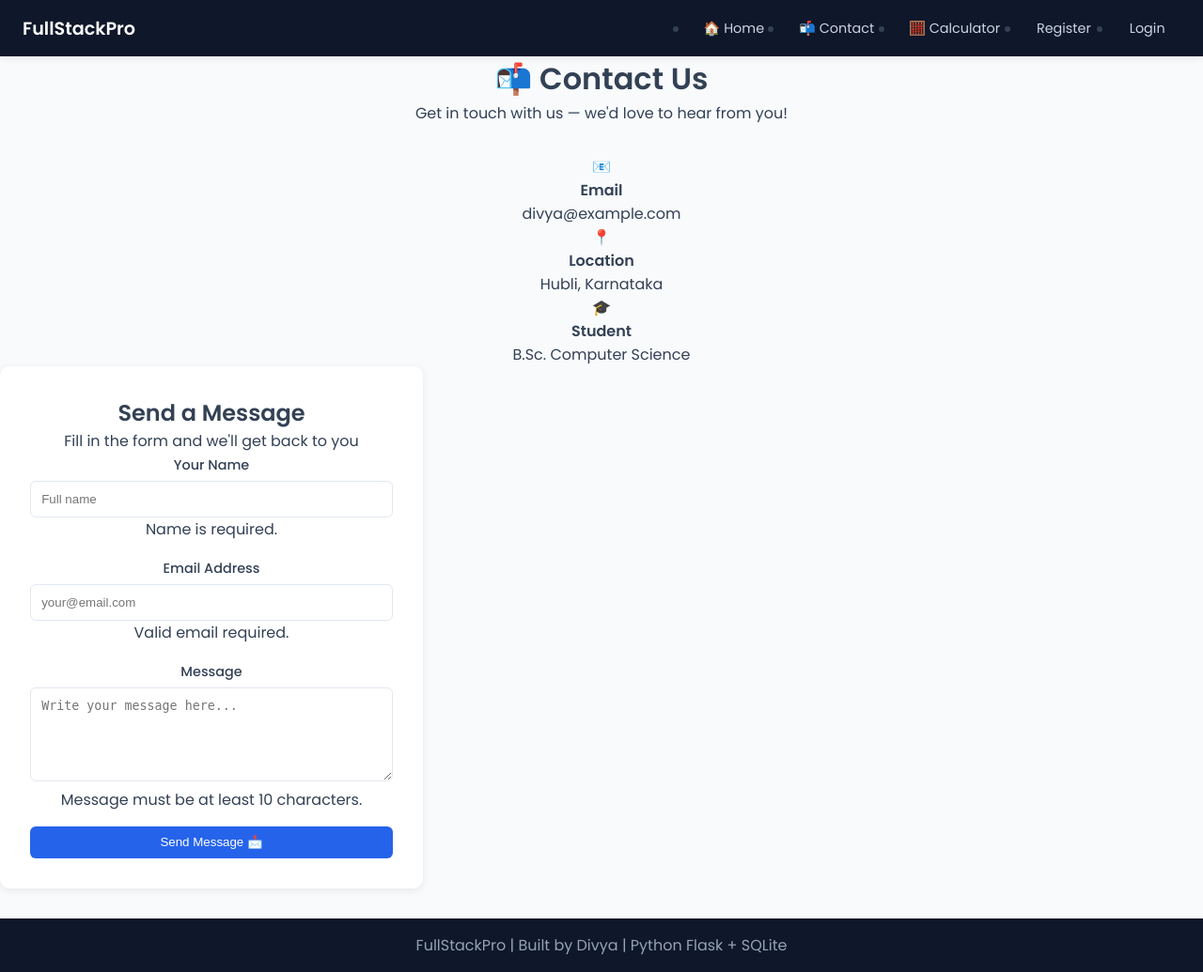
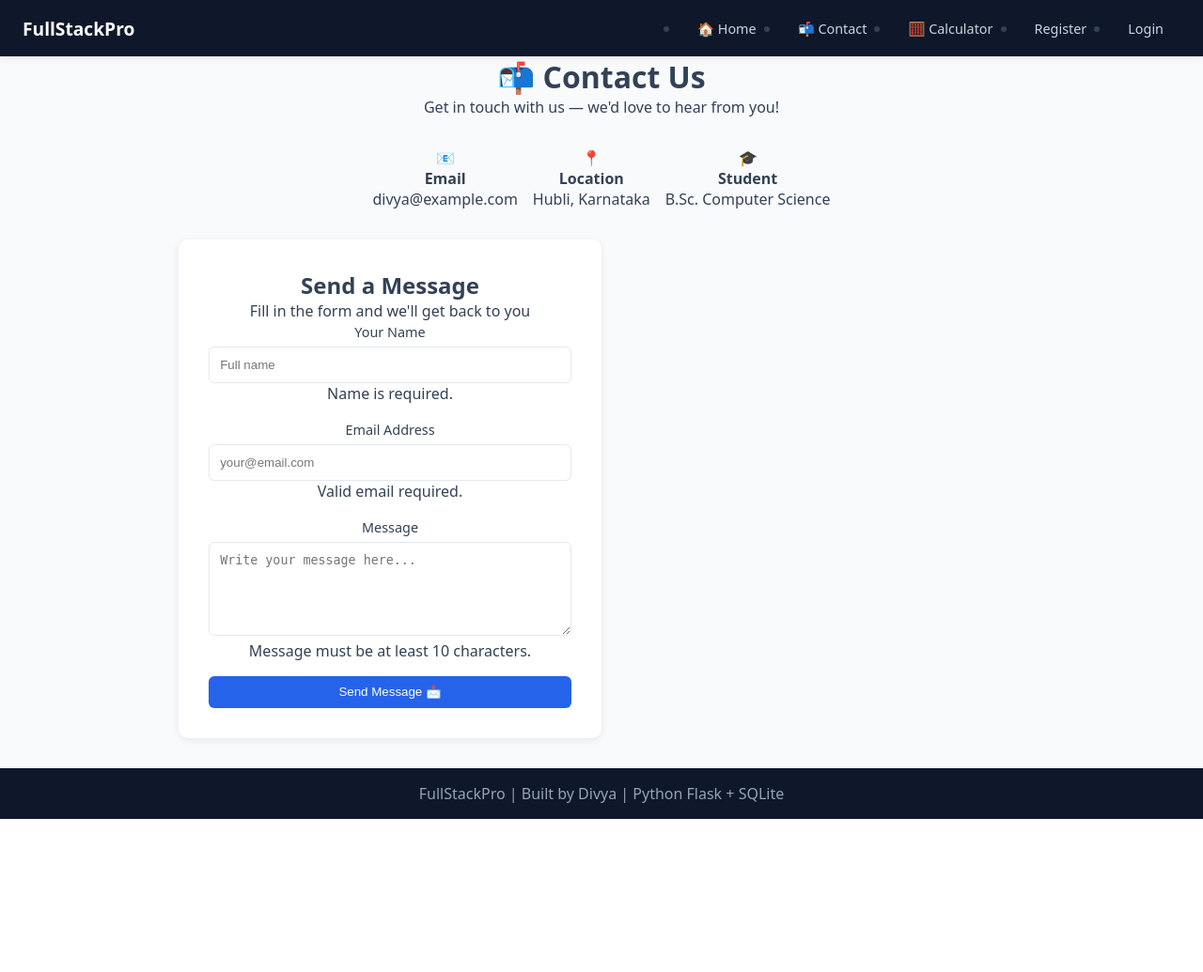
Before and after one commit to divyasumpagi-sketch/Full_stack_Project, a Flask app: page /contact in a window 1280 px wide. Shown: the whole page at 94% size. After the commit the page ends 872 px from the top, so only its background shows below. Run offline with Flask 3, Linux system fonts and the light colour scheme.

Commit message:
updated font to system font

```diff
--- a/static/css/style.css
+++ b/static/css/style.css
@@ -1,8 +1,9 @@
 
 
-/* ---- Google Font ---- */
-@import url('https://fonts.googleapis.com/css2?family=Poppins:wght@300;400;500;600&display=swap');
 
+body {
+  font-family: system-ui, -apple-system, BlinkMacSystemFont, "Segoe UI", Roboto, Arial, sans-serif;
+}
 /* ---- Variables ---- */
 :root {
   --primary: #2563eb;
@@ -16,7 +17,7 @@
   --gray-light: #e2e8f0;
   --shadow: 0 2px 8px rgba(0,0,0,0.08);
   --radius: 10px;
-  --font: 'Poppins', sans-serif;
+  --font: system-ui, -apple-system, BlinkMacSystemFont, "Segoe UI", Roboto, Arial, sans-serif;
 }
 
 /* ---- Reset ---- */
@@ -61,9 +62,18 @@ a { text-decoration: none; color: inherit; }
 
 .nav-links a {
   color: #cbd5e1;
-  padding: 0.4rem 0.9rem;
-  border-radius: 6px;
+  padding: 0.45rem 1rem;
+  border-radius: 8px;
   font-size: 0.9rem;
+  font-weight: 500;
+  transition: all 0.25s;
+  border: 2px solid transparent;
+}
+
+.nav-links a:hover {
+  border-color: #4f46e5;
+  color: white;
+  background: rgba(79,70,229,0.15);
 }
 
 .nav-links a:hover,
@@ -235,26 +245,23 @@ footer {
   text-align: center;
 }
 
-/* ===== CONTACT PAGE CENTER ALIGN ===== */
+/* ===== CONTACT PAGE CENTER ===== */
 .contact-section {
+  max-width: 900px;
+  margin: 2rem auto;
   text-align: center;
-  margin: 2rem auto;
 }
 
 .contact-info {
+  display: flex;
   justify-content: center;
+  gap: 1rem;
+  flex-wrap: wrap;
+  margin-bottom: 2rem;
 }
 
-.contact-card {
-  text-align: center;
-}
-
-.page-header h1 {
-  text-align: center;
-}
-
-.page-header p {
-  text-align: center;
+.form-container {
+  margin: 0 auto;
 }
 
 /*  CALCULATOR MOBILE  */
--- a/templates/register.html
+++ b/templates/register.html
@@ -9,7 +9,7 @@
 </div>
 
 <div class="form-container">
-  <h2>Register</h2>
+  <h2 style="align-items: center;">Register</h2>
   <p class="form-subtitle">Fill in the details below to create your account</p>
 
   <!-- Registration Form — id="registerForm" is used by JavaScript for validation -->
```
